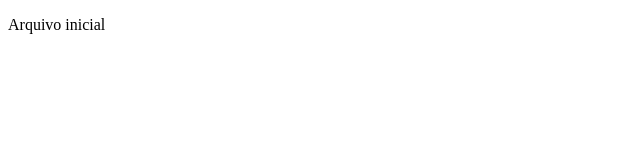
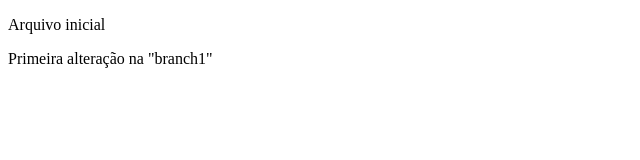
Before and after one commit to clucenapsy/aulas-git, a plain HTML site: page index.html in a window 1280 px wide. Shown: the whole page, without its empty margins (0-640 px from the left). Drawn offline with Linux system fonts and the light colour scheme.

Commit message:
Commit da primeira alteração na branch1

```diff
--- a/index.html
+++ b/index.html
@@ -6,5 +6,6 @@
   </head>
   <body>
     <p>Arquivo inicial</p>
+    <span>Primeira alteração na "branch1"</span>
   </body>
 </html>
```
